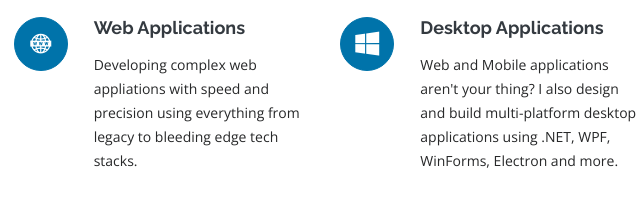
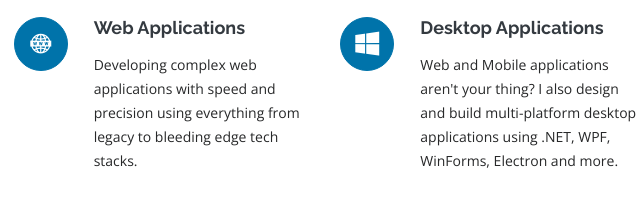
Before and after one commit to jjspierx/jjspierx.github.io, a plain HTML site: page index.html in a window 1280 px wide. Shown: the part 3310-3533 px from the top of the page, 628-1268 px from the left. Drawn offline with nearby package versions, Linux system fonts and the light colour scheme.

Commit message:
Fixed a typo...thanks a lot copilot

```diff
--- a/index.html
+++ b/index.html
@@ -395,7 +395,7 @@
             <div class="icon"><i class="icofont-web"></i></div>
             <h4 class="title"><a rel="noopener" href="#portfolio">Web Applications</a></h4>
             <p class="description">
-              Developing complex web appliations with speed and precision using everything
+              Developing complex web applications with speed and precision using everything
               from legacy to bleeding edge tech stacks.
             </p>
           </div>
```
